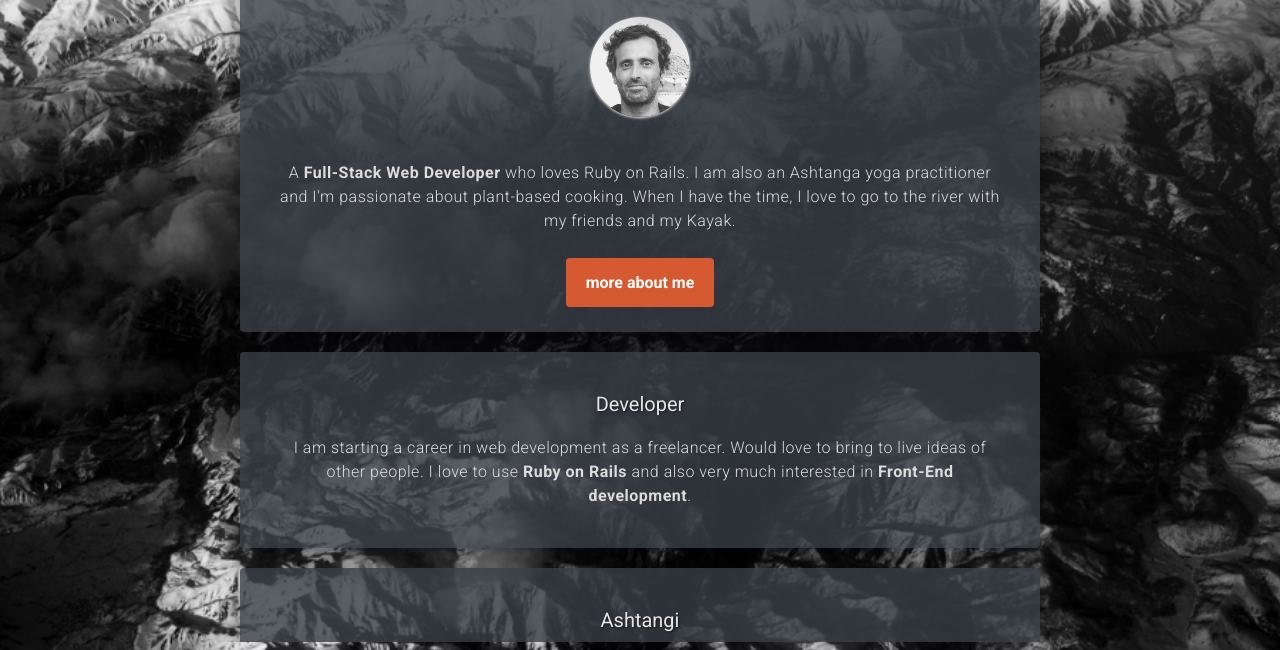
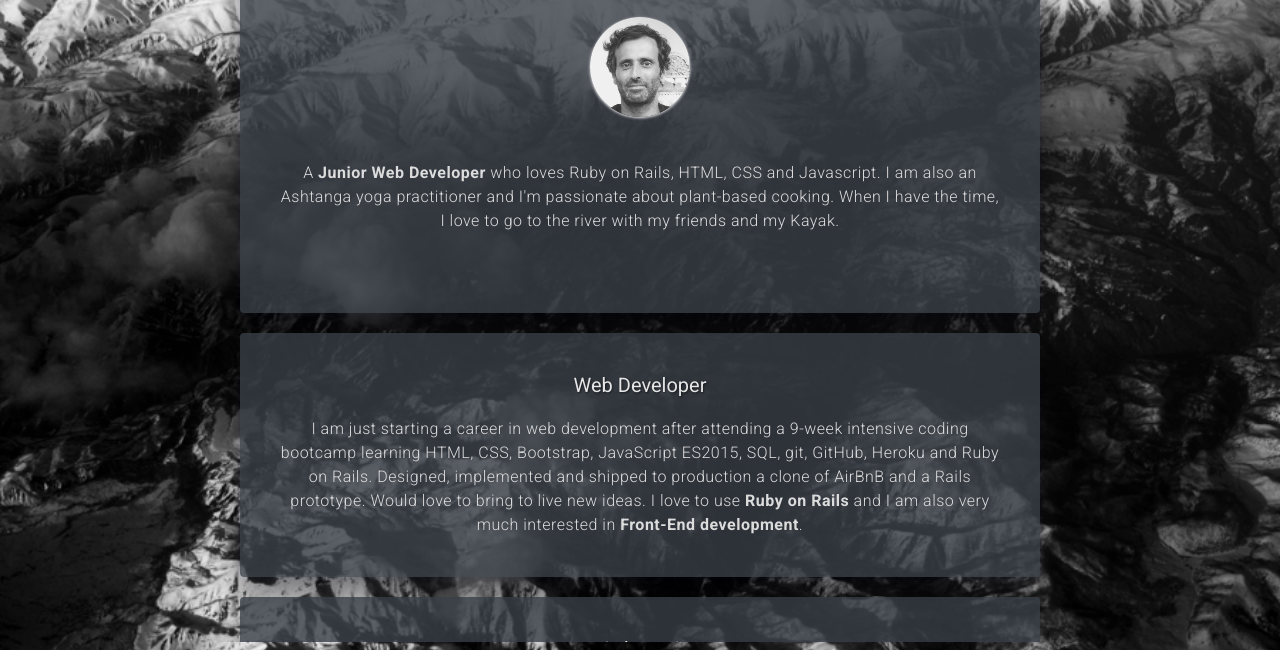
Before and after one commit to lquilho/profile, a plain HTML site: page index.html in a window 1280 px wide. Shown: the part 186-836 px from the top of the page. Drawn offline with Linux system fonts and the light colour scheme.

Commit message:
improved developer description

```diff
--- a/index.html
+++ b/index.html
@@ -16,12 +16,12 @@
       <h1>Luís Quilhó</h1>
       <h3>Job: Programmer</h3>
       <img src="images/profile_picture.jpg" class="img-circle"width="100px" height="100px" alt="profile picture">
-      <p>A <strong>Full-Stack Web Developer</strong> who loves Ruby on Rails. I am also an Ashtanga yoga practitioner and I'm passionate about plant-based cooking. When I have the time, I love to go to the river with my friends and my Kayak.</p>
-      <a href="about_me.html" target="_blank" class="button">more about me</a>
+      <p>A <strong>Junior Web Developer</strong> who loves Ruby on Rails, HTML, CSS and Javascript. I am also an Ashtanga yoga practitioner and I'm passionate about plant-based cooking. When I have the time, I love to go to the river with my friends and my Kayak.</p>
+      <!-- <a href="about_me.html" target="_blank" class="button">more about me</a> -->
     </div>
     <div class="card-white">
-      <h3>Developer</h3>
-      <p>I am starting a career in web development as a freelancer. Would love to bring to live ideas of other people. I love to use <strong>Ruby on Rails</strong> and also very much interested in <strong>Front-End development</strong>.</p>
+      <h3>Web Developer</h3>
+      <p>I am just starting a career in web development after attending a 9-week intensive coding bootcamp learning HTML, CSS, Bootstrap, JavaScript ES2015, SQL, git, GitHub, Heroku and Ruby on Rails. Designed, implemented and shipped to production a clone of AirBnB and a Rails prototype. Would love to bring to live new ideas. I love to use <strong>Ruby on Rails</strong> and I am also very much interested in <strong>Front-End development</strong>.</p>
     </div>
     <div class="card-white">
       <h3>Ashtangi</h3>
```
